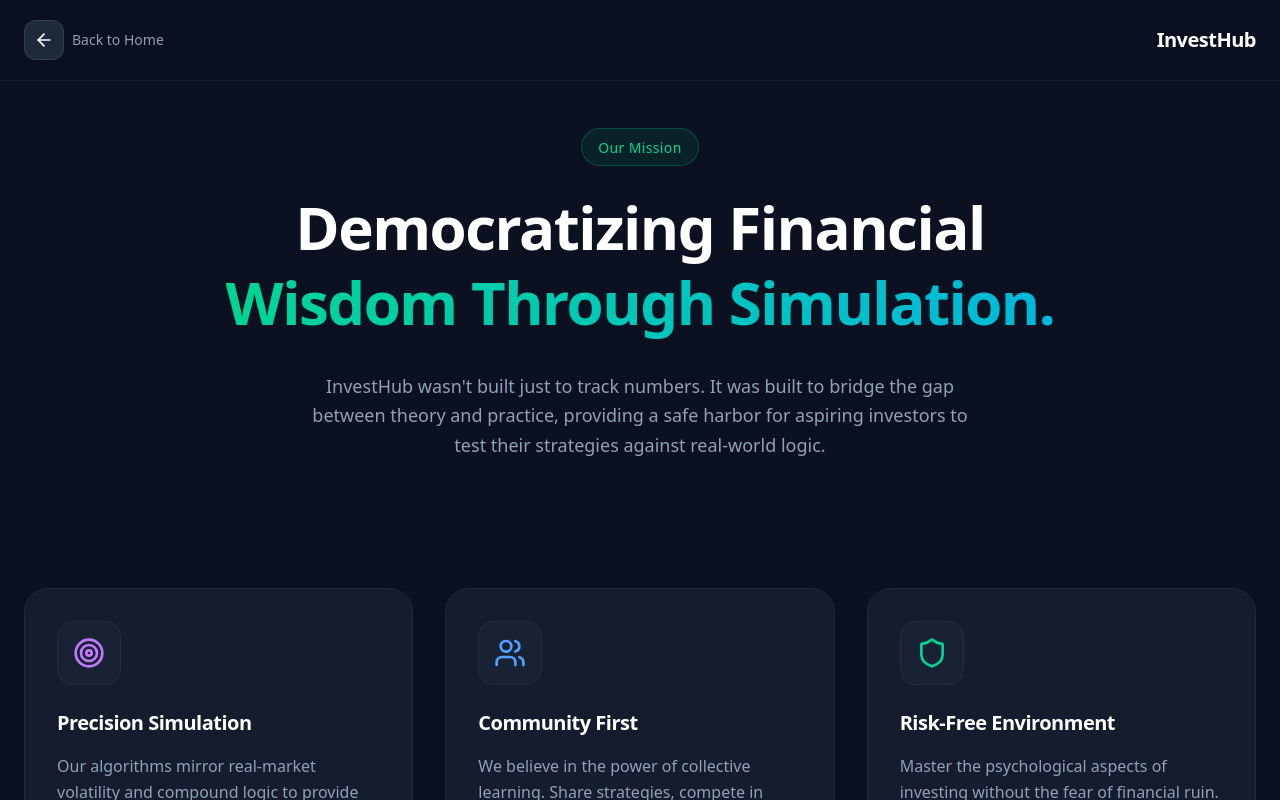
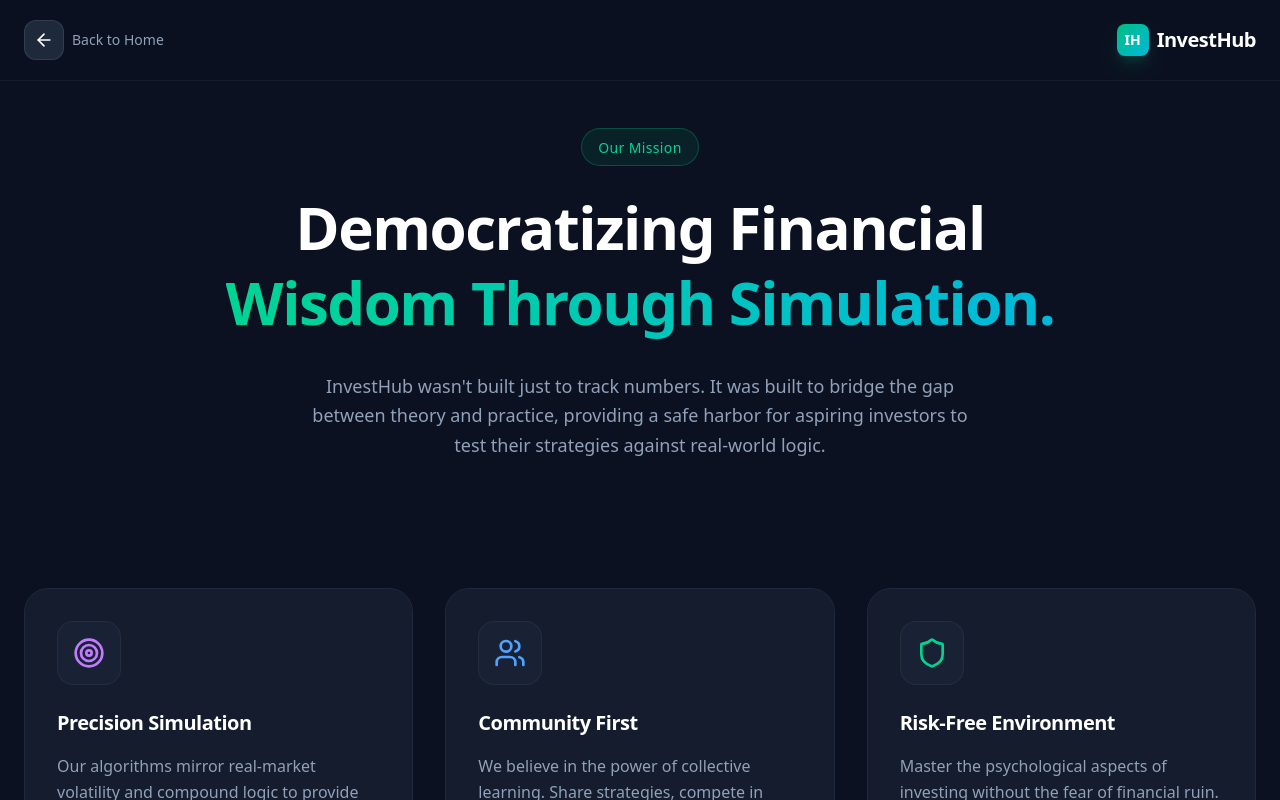
Before and after one commit to DalbanjanRushil/INVESTHUB, a Next.js app: page /about in a window 1280 px wide. Shown: the top 800 px of the page. Built offline with nearby package versions, Linux system fonts and the light colour scheme; no server answers.

Commit message:
made logo clcikabl and linked to redirection

```diff
--- a/src/app/(auth)/forgot-password/page.tsx
+++ b/src/app/(auth)/forgot-password/page.tsx
@@ -4,6 +4,7 @@
 import { useState } from "react";
 import Link from "next/link";
 import { ArrowLeft, Mail, Loader2, CheckCircle } from "lucide-react";
+import { Logo } from "@/components/ui/Logo";
 
 export default function ForgotPasswordPage() {
     const [email, setEmail] = useState("");
@@ -46,7 +47,10 @@
                         </div>
                         <span className="text-sm font-medium text-slate-400 group-hover:text-white transition-colors">Back to Home</span>
                     </Link>
-                    <span className="text-xl font-bold tracking-tight text-white">InvestHub</span>
+                    <Link href="/" className="flex items-center gap-2">
+                        <Logo size="sm" />
+                        <span className="text-xl font-bold tracking-tight text-white">InvestHub</span>
+                    </Link>
                 </div>
             </nav>
 
--- a/src/app/(auth)/login/page.tsx
+++ b/src/app/(auth)/login/page.tsx
@@ -5,6 +5,7 @@
 import { useRouter } from "next/navigation";
 import Link from "next/link";
 import { Loader2, ArrowLeft, Mail, Lock, ChevronRight } from "lucide-react";
+import { Logo } from "@/components/ui/Logo";
 
 export default function LoginPage() {
     const router = useRouter();
@@ -61,7 +62,10 @@
                         </div>
                         <span className="text-xs md:text-sm font-medium text-slate-400 group-hover:text-white transition-colors">Back to Home</span>
                     </Link>
-                    <span className="text-lg md:text-xl font-bold tracking-tight text-white">InvestHub</span>
+                    <Link href="/" className="flex items-center gap-2">
+                        <Logo size="sm" />
+                        <span className="text-lg md:text-xl font-bold tracking-tight text-white">InvestHub</span>
+                    </Link>
                 </div>
             </nav>
 
@@ -72,8 +76,8 @@
 
                 <div className="w-full max-w-[420px] bg-[#1E293B]/90 backdrop-blur-2xl border border-white/10 rounded-[30px] p-6 md:p-8 shadow-2xl relative z-10 mx-auto">
                     <div className="text-center mb-6">
-                        <div className="w-12 h-12 bg-emerald-500/10 rounded-xl flex items-center justify-center mx-auto mb-4 border border-emerald-500/20 shadow-lg shadow-emerald-500/10">
-                            <span className="text-lg font-bold text-emerald-500">IH</span>
+                        <div className="flex justify-center mb-4">
+                            <Logo size="lg" />
                         </div>
                         <h1 className="text-2xl font-bold tracking-tight text-white">Welcome Back</h1>
                         <p className="text-slate-400 text-xs mt-1">Sign in to your InvestHub account</p>
--- a/src/app/(auth)/register/page.tsx
+++ b/src/app/(auth)/register/page.tsx
@@ -5,6 +5,7 @@
 import { useRouter, useSearchParams } from "next/navigation";
 import Link from "next/link";
 import { Loader2, ArrowLeft, User, Mail, Lock, Gift, CheckCircle, X, Sparkles, ChevronRight } from "lucide-react";
+import { Logo } from "@/components/ui/Logo";
 import { motion, AnimatePresence } from "framer-motion";
 
 function RegisterContent() {
@@ -97,7 +98,10 @@
                         </div>
                         <span className="text-xs md:text-sm font-medium text-slate-400 group-hover:text-white transition-colors">Back to Home</span>
                     </Link>
-                    <span className="text-lg md:text-xl font-bold tracking-tight text-white">InvestHub</span>
+                    <Link href="/" className="flex items-center gap-2">
+                        <Logo size="sm" />
+                        <span className="text-lg md:text-xl font-bold tracking-tight text-white">InvestHub</span>
+                    </Link>
                 </div>
             </nav>
 
--- a/src/app/about/page.tsx
+++ b/src/app/about/page.tsx
@@ -1,5 +1,6 @@
 import Link from "next/link";
 import { ArrowLeft, CheckCircle2, Users, Target, Shield, Globe } from "lucide-react";
+import { Logo } from "@/components/ui/Logo";
 
 export default function AboutPage() {
     return (
@@ -14,7 +15,10 @@
                         </div>
                         <span className="text-sm font-medium text-slate-400 group-hover:text-white transition-colors">Back to Home</span>
                     </Link>
-                    <span className="text-xl font-bold tracking-tight text-white">InvestHub</span>
+                    <Link href="/" className="flex items-center gap-2">
+                        <Logo size="sm" />
+                        <span className="text-xl font-bold tracking-tight text-white">InvestHub</span>
+                    </Link>
                 </div>
             </nav>
 
--- a/src/app/page.tsx
+++ b/src/app/page.tsx
@@ -1,5 +1,6 @@
 import Link from "next/link";
 import { ArrowRight, BarChart2, ShieldCheck, TrendingUp, Lock, Zap } from "lucide-react";
+import { Logo } from "@/components/ui/Logo";
 
 export default function Home() {
   return (
@@ -11,9 +12,7 @@
 
           {/* Brand (Left) */}
           <div className="flex items-center gap-2">
-            <div className="w-10 h-10 bg-gradient-to-br from-emerald-500 to-cyan-500 rounded-xl flex items-center justify-center shadow-lg shadow-emerald-500/20">
-              <BarChart2 className="text-white w-6 h-6" />
-            </div>
+            <Logo size="md" />
             <span className="text-xl font-bold tracking-tight text-white">InvestHub</span>
           </div>
 
@@ -166,9 +165,7 @@
         <div className="absolute top-0 left-0 w-full h-px bg-gradient-to-r from-transparent via-emerald-500/20 to-transparent"></div>
         <div className="container mx-auto px-6 text-center">
           <div className="flex items-center justify-center gap-2 mb-8">
-            <div className="w-8 h-8 bg-emerald-500/20 rounded-lg flex items-center justify-center">
-              <BarChart2 className="text-emerald-500 w-5 h-5" />
-            </div>
+            <Logo size="sm" />
             <span className="text-lg font-bold text-white">InvestHub</span>
           </div>
           <p className="text-slate-400 text-sm mb-8 max-w-md mx-auto">
--- a/src/components/layout/Navbar.tsx
+++ b/src/components/layout/Navbar.tsx
@@ -7,6 +7,7 @@
 import NotificationBell from "./NotificationBell";
 import { motion } from "framer-motion";
 import { LogOut, User, LayoutDashboard, Shield } from "lucide-react";
+import { Logo } from "../ui/Logo";
 
 export default function Navbar() {
     const { data: session } = useSession();
@@ -18,14 +19,8 @@
             <div className="container mx-auto px-4 h-18 flex items-center justify-between">
                 {/* Logo - Hidden on Dashboard (Duplicate prevention) */}
                 {!isDashboard ? (
-                    <Link href="/" className="flex items-center gap-3 group">
-                        <div className="size-10 rounded-xl bg-gradient-to-br from-primary to-accent-secondary flex items-center justify-center text-primary-foreground shadow-lg shadow-primary/20 group-hover:scale-105 transition-transform duration-300">
-                            <span className="font-bold text-lg">IH</span>
-                        </div>
-                        <div className="flex flex-col">
-                            <span className="font-bold text-foreground leading-tight">InvestHub</span>
-                            <span className="text-[10px] text-muted-foreground font-medium tracking-wide uppercase">Wealth Management</span>
-                        </div>
+                    <Link href="/" className="flex items-center gap-3 group group-hover:opacity-90 transition-opacity">
+                        <Logo showText />
                     </Link>
                 ) : (
                     <div /> // Spacer
--- /dev/null
+++ b/src/components/ui/Logo.tsx
@@ -0,0 +1,36 @@
+import { cn } from "@/lib/utils";
+
+interface LogoProps {
+    className?: string;
+    size?: "sm" | "md" | "lg" | "xl";
+    showText?: boolean;
+    textClassName?: string;
+}
+
+export function Logo({ className, size = "md", showText = false, textClassName }: LogoProps) {
+    const sizeClasses = {
+        sm: "size-8 text-sm rounded-lg",
+        md: "size-10 text-lg rounded-xl",
+        lg: "size-12 text-xl rounded-xl",
+        xl: "size-16 text-2xl rounded-2xl",
+    };
+
+    return (
+        <div className={cn("flex items-center gap-3 select-none", className)}>
+            <div
+                className={cn(
+                    "bg-gradient-to-br from-emerald-500 to-cyan-500 flex items-center justify-center text-white font-bold shadow-lg shadow-emerald-500/20",
+                    sizeClasses[size]
+                )}
+            >
+                <span>IH</span>
+            </div>
+            {showText && (
+                <div className="flex flex-col">
+                    <span className={cn("font-bold leading-tight", textClassName || "text-foreground", size === 'sm' ? "text-sm" : "text-lg")}>InvestHub</span>
+                    {size !== 'sm' && <span className="text-[10px] text-muted-foreground font-medium tracking-wide uppercase">Wealth Management</span>}
+                </div>
+            )}
+        </div>
+    );
+}
```
Also changed, not shown: src/app/contact/page.tsx (+9 -5 lines), src/components/layout/SidebarLayout.tsx (+10 -7 lines).
